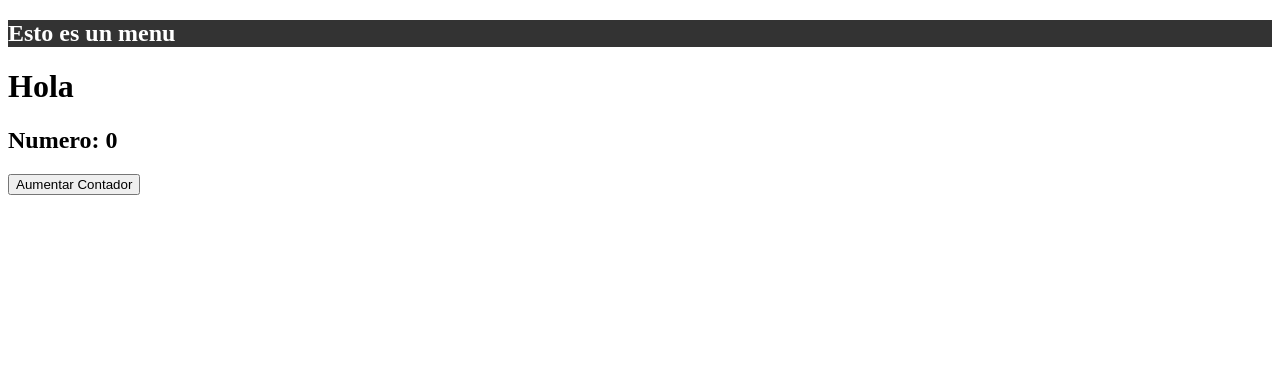
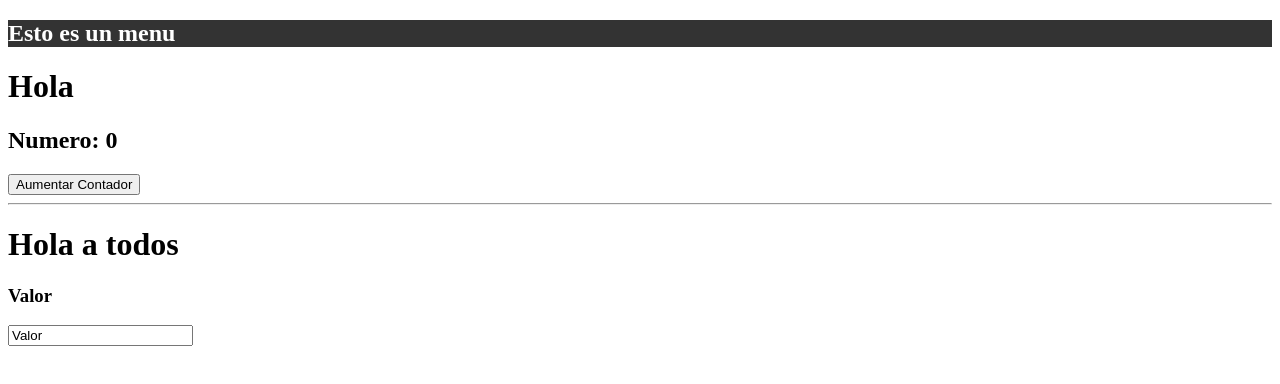
Before and after one commit to Jhonatanisai8/react-curso, a React (Vite) app in the folder my-proyect/: page / in a window 1280 px wide. Shown: the top 384 px of the page. Built offline with nearby package versions, Linux system fonts and the light colour scheme.

Commit message:
Atributos Reactivos

```diff
--- a/my-proyect/src/App.jsx
+++ b/my-proyect/src/App.jsx
@@ -14,12 +14,32 @@ function App() {
   const saySomething = () => {
     console.log("Something");
   };
+
+  const [miTexto, setMiTexto] = useState("Tu Nombre");
+  const [miValorTexto, setMiValorTexto] = useState("Valor");
+
+  const handleInput = (e) => {
+    console.log(e.target.value);
+    setMiValorTexto(e.target.value);
+  };
   return (
     <>
       <Menu></Menu>
       <h1 onClick={saySomething}>Hola</h1>
       <h2>Numero: {numero}</h2>
       <button onClick={aumentar}>Aumentar Contador</button>
+      <hr />
+
+      <div>
+        <h1>Hola a todos</h1>
+        <h3>{miValorTexto}</h3>
+        <input
+          type="text"
+          placeholder={miTexto}
+          value={miValorTexto}
+          onChange={handleInput}
+        />
+      </div>
     </>
   );
 }
```
